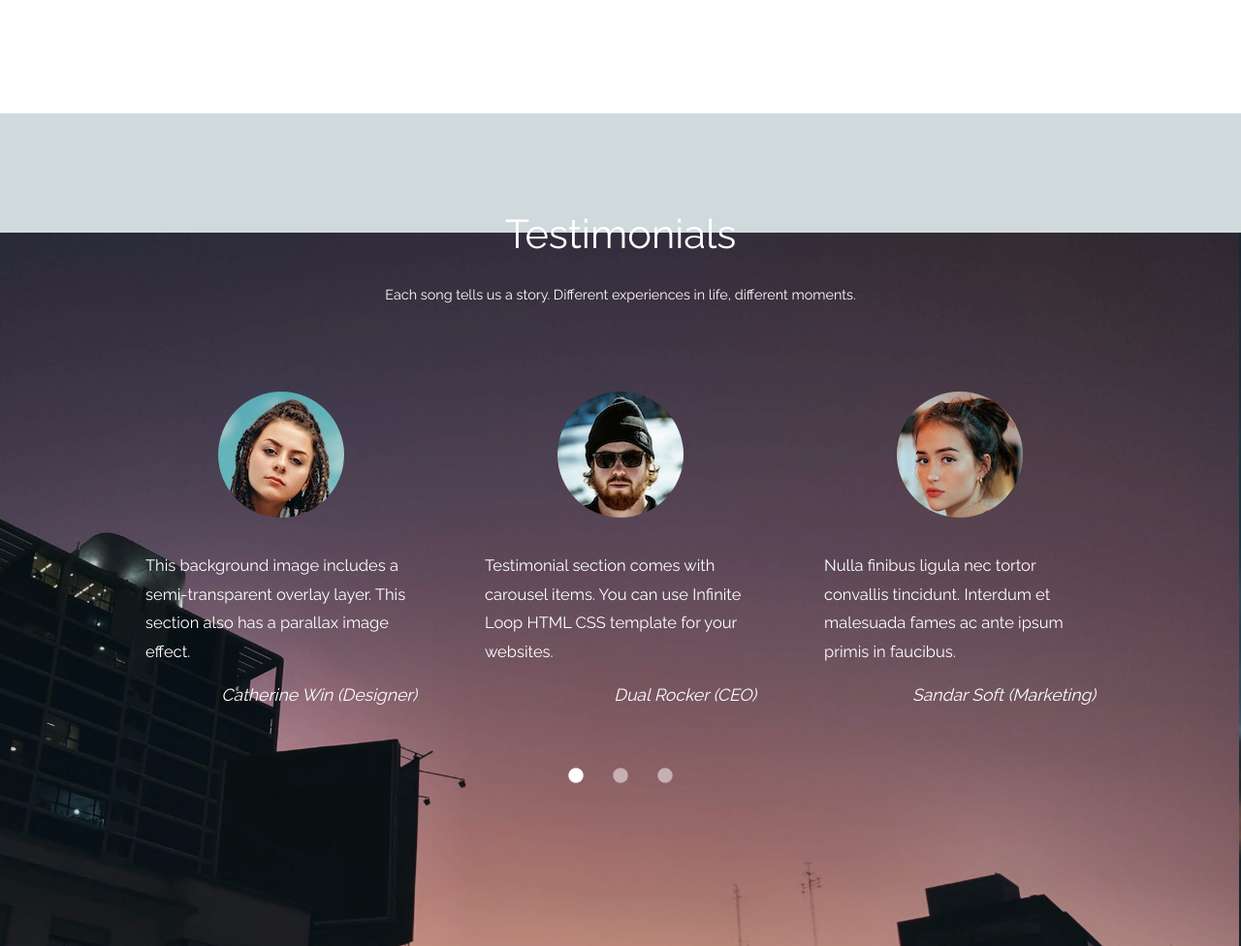
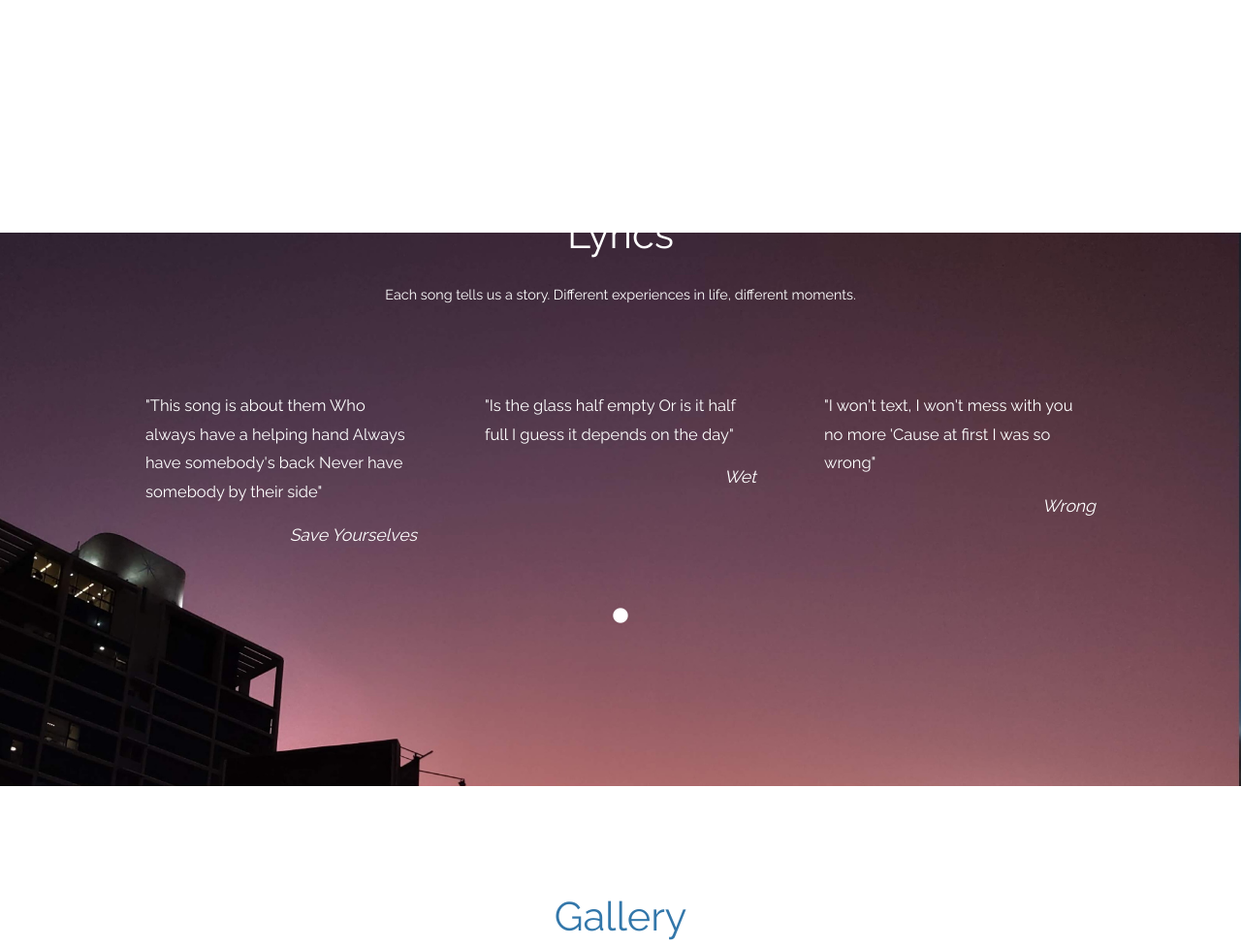
Before and after one commit to leandroprada/triniprada, a plain HTML site: page index.html in a window 1280 px wide. Shown: the part 1429-2405 px from the top of the page at 97% size. Drawn offline with Linux system fonts and the light colour scheme.

Commit message:
added lyrics section

```diff
--- a/index.html
+++ b/index.html
@@ -39,7 +39,7 @@ https://www.tooplate.com/view/2117-infinite-loop
                   <a class="nav-link tm-nav-link" href="#whatwedo">About</a>
               </li>
               <li class="nav-item">
-                <a class="nav-link tm-nav-link" href="#testimonials">Testimonials</a>
+                <a class="nav-link tm-nav-link" href="#testimonials">Lyrics</a>
               </li>
               <li class="nav-item">
                   <a class="nav-link tm-nav-link" href="#gallery">Gallery</a>
@@ -159,47 +159,46 @@ https://www.tooplate.com/view/2117-infinite-loop
       <div class="container tm-testimonials-content">
         <div class="row">
           <div class="col-lg-12 tm-content-box">
-            <h2 class="text-white text-center mb-4 tm-section-title">Testimonials</h2>
+            <h2 class="text-white text-center mb-4 tm-section-title">Lyrics</h2>
             <p class="mx-auto tm-section-desc text-center">
                 Each song tells us a story. Different experiences in life, different moments.
               </p>
             <div class="mx-auto tm-gallery-container tm-gallery-container-2">
               <div class="tm-testimonials-carousel">
+
                 <figure class="tm-testimonial-item">
-                  <img src="img/testimonial-img-01.jpg" alt="Image" class="img-fluid mx-auto">
-                  <blockquote>This background image includes a semi-transparent overlay layer. This section also has a parallax image effect.</blockquote>
-                  <figcaption>Catherine Win (Designer)</figcaption>
+                  <!-- <img src="img/testimonial-img-02.jpg" alt="Image" class="img-fluid mx-auto"> -->
+                  <blockquote>"This song is about them
+Who always have a helping hand
+Always have somebody's back
+Never have somebody by their side"</blockquote>
+                  <figcaption>Save Yourselves</figcaption>
                 </figure>
 
-                <figure class="tm-testimonial-item">
-                  <img src="img/testimonial-img-02.jpg" alt="Image" class="img-fluid mx-auto">
-                  <blockquote>Testimonial section comes with carousel items. You can use Infinite Loop HTML CSS template for your websites.</blockquote>
-                  <figcaption>Dual Rocker (CEO)</figcaption>
+				<figure class="tm-testimonial-item">
+                  <!-- <img src="img/testimonial-img-01.jpg" alt="Image" class="img-fluid mx-auto"> -->
+                  <blockquote>"Is the glass half empty
+Or is it half full
+I guess it depends on the day"</blockquote>
+                  <figcaption>Wet</figcaption>
                 </figure>
 
+
                 <figure class="tm-testimonial-item">
-                  <img src="img/testimonial-img-03.jpg" alt="Image" class="img-fluid mx-auto">
-                  <blockquote>Nulla finibus ligula nec tortor convallis tincidunt. Interdum et malesuada fames ac ante ipsum primis in faucibus.</blockquote>
-                  <figcaption>Sandar Soft (Marketing)</figcaption>
+                  <!-- <img src="img/testimonial-img-03.jpg" alt="Image" class="img-fluid mx-auto"> -->
+                  <blockquote>"I won't text, I won't mess with you no more
+'Cause at first
+I was so wrong"</blockquote>
+                  <figcaption>Wrong</figcaption>
                 </figure>
 
-                <figure class="tm-testimonial-item">
-                  <img src="img/testimonial-img-04.jpg" alt="Image" class="img-fluid mx-auto">
-                  <blockquote>Curabitur rutrum pharetra lobortis. Pellentesque vehicula, velit quis eleifend fermentum, erat arcu aliquet neque.</blockquote>
-                  <figcaption>Oliva Htoo (Designer)</figcaption>
-                </figure>
 
-                <figure class="tm-testimonial-item">
-                  <img src="img/testimonial-img-02.jpg" alt="Image" class="img-fluid mx-auto">
-                  <blockquote>Integer sit amet risus et erat imperdiet finibus. Nam lacus nunc, vulputate id ex eget, euismod auctor augue.</blockquote>
-                  <figcaption>Jacob Joker (CTO)</figcaption>
-                </figure>
               </div>
             </div>
           </div>
         </div>
       </div>
-      <div class="tm-bg-overlay"></div>
+
     </section>
 
     <section id="gallery" class="tm-section-pad-top">
```
